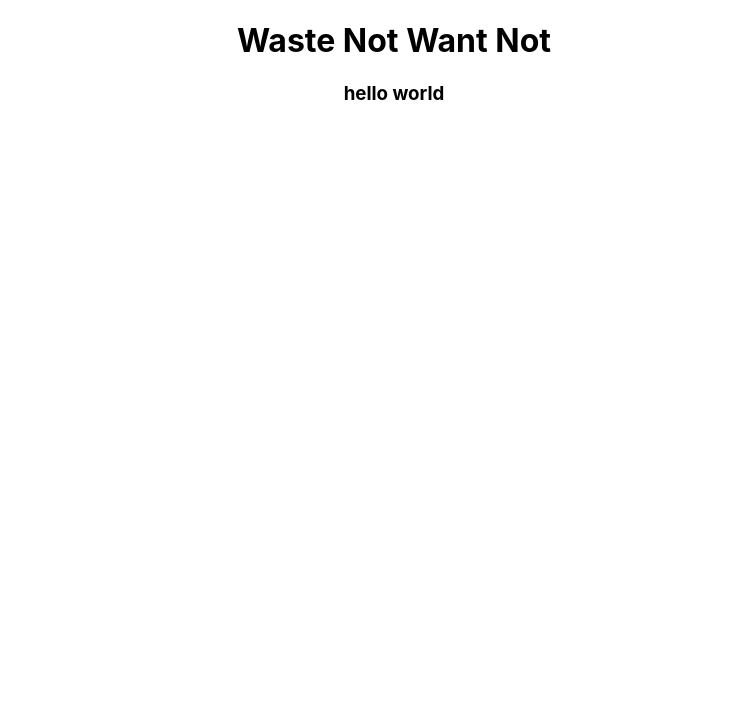
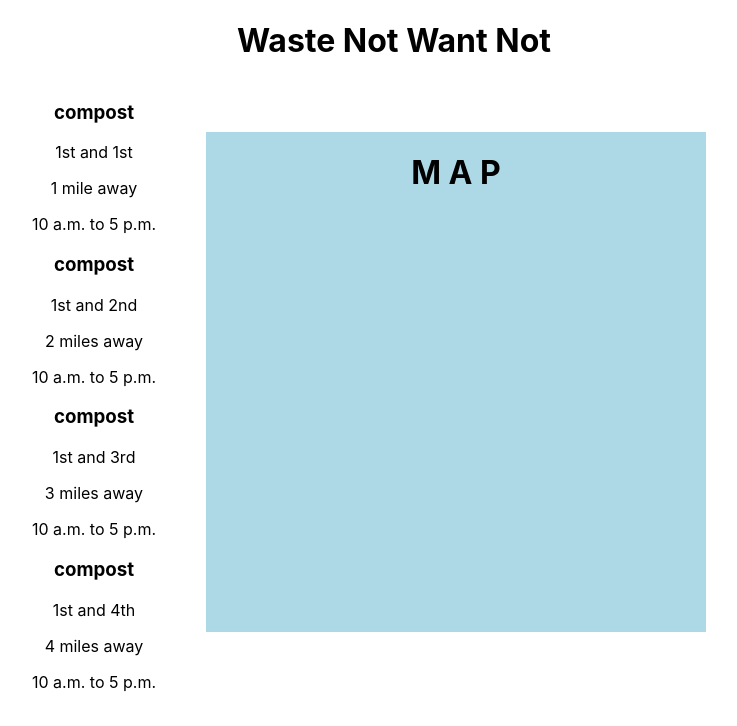
Before and after one commit to benritter522/waste-not-want-not-client, a React (Create React App) app: page / in a window 1280 px wide. Shown: the top 726 px of the page, without its empty margins (246-983 px from the left). Built offline with nearby package versions, Linux system fonts and the light colour scheme.

Commit message:
Results List, basic components, dummy data

```diff
--- a/package.json
+++ b/package.json
@@ -8,6 +8,7 @@
     "@testing-library/user-event": "^12.1.10",
     "react": "^17.0.1",
     "react-dom": "^17.0.1",
+    "react-router-dom": "^5.2.0",
     "react-scripts": "4.0.2",
     "web-vitals": "^1.0.1"
   },
--- a/src/App.js
+++ b/src/App.js
@@ -1,10 +1,16 @@
 import './App.css';
+
+import SearchResultsList from './Components/SearchResultsList';
+import Map from './Components/Map';
 
 function App() {
   return (
     <div className="App">
       <h1>Waste Not Want Not</h1>
-      <h3>hello world</h3>
+      <div className="MapAndSearchResults" style={{display: 'flex', justifyContent: 'center'}}>
+        <SearchResultsList />
+        <Map />
+      </div>
     </div>
   );
 }
--- /dev/null
+++ b/src/Components/Map/index.js
@@ -0,0 +1,10 @@
+const Map = () => {
+
+    return (
+        <div className="Map" style={{ backgroundColor: "lightblue", width: 500, height: 500, margin: 50 }}>
+            <h1 >M A P</h1>
+        </div>
+    );
+}
+
+export default Map;
--- /dev/null
+++ b/src/Components/SearchResultSingle/index.js
@@ -0,0 +1,14 @@
+const SearchResultSingle = (props) => {
+    const { label, address, distance, hours } = props;
+
+    return (
+        <div className="SearchResultSingle">
+            <h3>{label}</h3>
+            <p>{address}</p>
+            <p>{distance}</p>
+            <p>{hours}</p>
+        </div>
+    );
+}
+
+export default SearchResultSingle;
--- /dev/null
+++ b/src/Components/SearchResultsList/index.js
@@ -0,0 +1,50 @@
+import SearchResultSingle from '../../Components/SearchResultSingle';
+
+const SearchResultsList = () => {
+
+    const resultsDummy = [
+        {
+            label: "compost",
+            address: "1st and 1st",
+            distance: "1 mile away",
+            hours: "10 a.m. to 5 p.m."
+        },        {
+            label: "compost",
+            address: "1st and 2nd",
+            distance: "2 miles away",
+            hours: "10 a.m. to 5 p.m."
+        },
+        {
+            label: "compost",
+            address: "1st and 3rd",
+            distance: "3 miles away",
+            hours: "10 a.m. to 5 p.m."
+        },
+        {
+            label: "compost",
+            address: "1st and 4th",
+            distance: "4 miles away",
+            hours: "10 a.m. to 5 p.m."
+        }
+    ];
+
+    return (
+        <div className="SearchResultsList">
+            {
+                resultsDummy.map((result, index) => {
+                    return (
+                        <SearchResultSingle
+                            label={result.label}
+                            address={result.address}
+                            distance={result.distance}
+                            hours={result.hours}
+                            key={index}
+                        />
+                    )
+                })
+            }
+        </div>
+    );
+}
+
+export default SearchResultsList;
--- a/src/index.js
+++ b/src/index.js
@@ -3,10 +3,13 @@ import ReactDOM from 'react-dom';
 import './index.css';
 import App from './App';
 import reportWebVitals from './reportWebVitals';
+import { BrowserRouter as Router } from 'react-router-dom';
 
 ReactDOM.render(
   <React.StrictMode>
-    <App />
+    <Router>
+      <App />
+    </Router>
   </React.StrictMode>,
   document.getElementById('root')
 );
```
Also changed, not shown: 1 other file (tests, documents, lock files or other folders).
